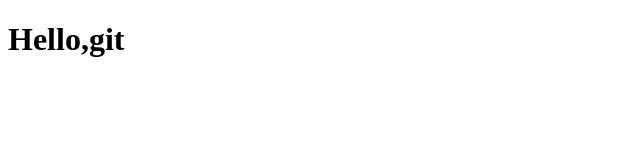
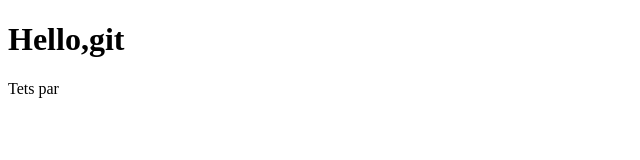
Before and after one commit to AlexMarchyk/project, a plain HTML site: page index.html in a window 1280 px wide. Shown: the full height of the page, 0-640 px from the left. Drawn offline with Linux system fonts and the light colour scheme.

Commit message:
test par

```diff
--- a/index.html
+++ b/index.html
@@ -9,6 +9,7 @@
 </head>
 <body>
     <h1>Hello,git</h1>
+    <p>Tets par </p>
     <script src="/main.js">
     </script>
 </body>
```
